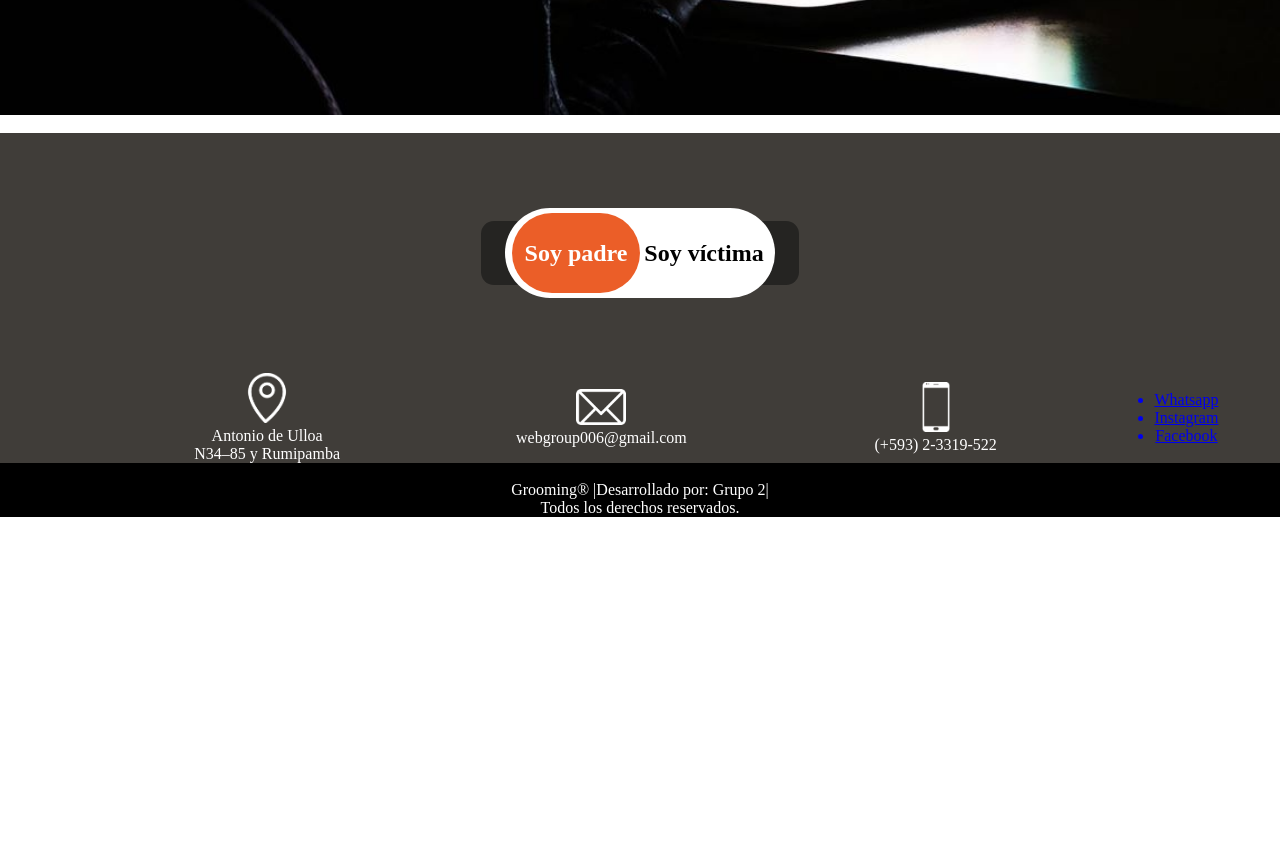
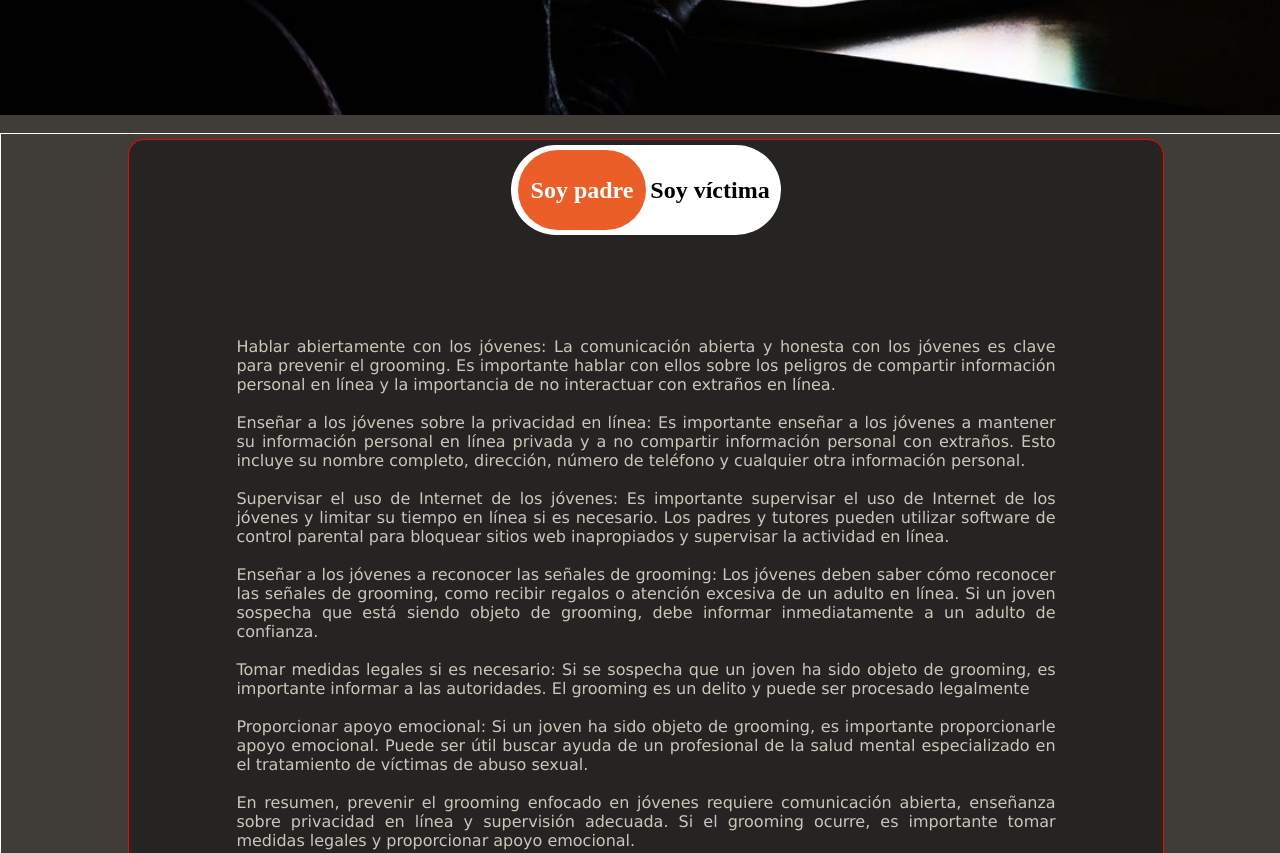
Before and after one commit to SebastianTorres12/P-ginaProfe, a plain HTML site: page index.html in a window 1280 px wide. Shown: the part 740-1593 px from the top of the page. Before the commit the page ends 1257 px from the top, so only its background shows below. Drawn offline with Linux system fonts and the light colour scheme.

Commit message:
cambia texto

```diff
--- a/index.css
+++ b/index.css
@@ -1,18 +1,20 @@
-*{
+* {
   margin: 0;
   padding: 0;
   box-sizing: 0;
 }
-body{
+
+body {
   text-align: center;
   z-index: 0;
-  background-color: white;
+  background-color: #403d39;
 }
 
-.header{
+.header {
   background-color: black;
   color: white;
 }
+
 .piePagina {
 
   display: grid;
@@ -27,61 +29,60 @@ body{
   width: 50px;
 }
 
-.footer{
+.footer {
   background-color: #403d39;
-  color:white;
+  color: white;
 }
-.footer p{
+
+.footer p {
   background-color: black;
 }
+
 .textoFooter {
-  display:contents;
+  display: contents;
 }
 
-.imgPrincipal{
+.imgPrincipal {
   width: 100%;
 }
 
-.contenedor{
+.contenedor {
   background-image: url("img1.jpeg");
   height: 100vh;
   background-position: center;
   background-repeat: no-repeat;
   background-size: cover;
-  color:white;
+  color: white;
   text-align: right;
 }
 
-.contenedor h1{
+.contenedor h1 {
   font-size: 6vw;
   padding-right: 40px;
   padding-top: 20px;
   font-family: Geneva;
 }
-
+.mainInfo {
+  display: flex;
+  align-items: center;
+  justify-content: center;
+  padding: 5px;
+  width: 100%;
+  border: 1px solid white;
+}
 .container {
+  display: grid;
+  grid-auto-flow: row;
+  place-items: center;
+  width: 80%;
   min-height: 30vh;
-  display: flex;
-  justify-content: center;
-  align-items: center;
-  background-color: #403d39;
+  border-radius: 1rem;
+  background-color: #252422;
+  padding: 5px;
+  border: 1px solid red;
 }
 
-.container .switch{
-  height: 8vh;
-  background-image: linear-gradient(to top, #252422, #252422);
-  padding: 0 1.5rem;
-  border-radius: 0.8rem;
-  display: flex;
-  align-items: center;
-  cursor: pointer;
-}
-
-.container .switch .input{
-  display: none;
-}
-
-.container .switch .rail{
+.container .rail {
   position: relative;
   width: 20vw;
   height: 10vh;
@@ -94,7 +95,8 @@ body{
   padding-left: 7px;
   padding-right: 7px;
 }
-.holderopcion{
+
+.holderopcion {
   width: 50%;
   height: 100%;
   border-radius: 3rem;
@@ -103,38 +105,15 @@ body{
   justify-content: center;
   transition: all 0.5s ease;
 }
-.activo{
-  background-color: rgba(235,94,40,1);
+
+.activo {
+  background-color: rgba(235, 94, 40, 1);
   color: white;
-
-}
-/* .container .switch .rail .circle{
-  display: block;
-  width: 10vw;
-  height: 12vh;
-  background-color: rgba(235,94,40,1);
-  border-radius: 3rem;
-  position: absolute;
-  top: 50%;
-  transform: translateY(-50%);
-  left: 0;
-  transition: transform 0.4s;
-} */
-
-.container .switch .indicator{
-  width: 15px;
-  height: 15px;
-  background-color: #fff;
-  border-radius: 50%;
-  border-color: black;
-  margin-left: 1.5rem;
-  transition: 0.4s;
 }
 
-.container .switch .input:checked ~ .rail .circle{
-  transform: translate(110%, -50%);
+.texto{
+  text-align: justify;
+  padding: 10%;
+  color: #ccc5b9;
+  font-family: 'Lucida Sans';
 }
-
-.container .switch .input:checked ~ .indicator{
-  background-color: red;
-}
--- a/index.html
+++ b/index.html
@@ -11,7 +11,7 @@
 </head>
 
 <body onload=cambiar(1)>
-    <header class="header" >
+    <header class="header">
         <h1>Grooming</h1>
     </header>
     <section>
@@ -24,9 +24,8 @@
             <h1>esto</h1>
         </div>
         <br />
-        <div class="container">
-            <label class="switch">
-                <input type="checkbox" class="input">
+        <div class="mainInfo">
+            <div class="container">
                 <div class="rail">
                     <div class="holderopcion" onclick=cambiar(1)>
                         <h1 class="opcion" id="padre">Soy padre</h1>
@@ -34,13 +33,11 @@
                     <div class="holderopcion" onclick=cambiar(2)>
                         <h1 class="opcion" id="victima">Soy víctima</h1>
                     </div>
-
-                    <span class="circle"></span>
-
                 </div>
-
-            </label>
-
+                <div class="texto">
+                    <p id="2"></p>
+                </div>
+            </div>
         </div>
 
     </section>
@@ -109,10 +106,25 @@
         if (n == 1) {
             holderopciones[0].classList.add("activo");
             holderopciones[1].classList.remove("activo");
+            let palabras="Hablar abiertamente con los jóvenes: La comunicación abierta y honesta con los jóvenes es clave para prevenir " +
+            "el grooming. Es importante hablar con ellos sobre los peligros de compartir información personal en línea y la importancia de "+
+            "no interactuar con extraños en línea."+
+            "<br/><br/>Enseñar a los jóvenes sobre la privacidad en línea: Es importante enseñar a los jóvenes a mantener su información personal en línea "+
+            "privada y a no compartir información personal con extraños. Esto incluye su nombre completo, dirección, número de teléfono y cualquier "+
+            "otra información personal."+
+            "<br/><br/>Supervisar el uso de Internet de los jóvenes: Es importante supervisar el uso de Internet de los jóvenes y limitar su tiempo en línea si es necesario. Los padres y tutores pueden utilizar software de control parental para bloquear sitios web inapropiados y supervisar la actividad en línea."+
+            "<br/><br/>Enseñar a los jóvenes a reconocer las señales de grooming: Los jóvenes deben saber cómo reconocer las señales de grooming, como recibir regalos o atención excesiva de un adulto en línea. Si un joven sospecha que está siendo objeto de grooming, debe informar inmediatamente a un adulto de confianza."+
+            "<br/><br/>Tomar medidas legales si es necesario: Si se sospecha que un joven ha sido objeto de grooming, es importante informar a las autoridades. El grooming es un delito y puede ser procesado legalmente"+
+            "<br/><br/>Proporcionar apoyo emocional: Si un joven ha sido objeto de grooming, es importante proporcionarle apoyo emocional. Puede ser útil buscar ayuda de un profesional de la salud mental especializado en el tratamiento de víctimas de abuso sexual."+
+            "<br/><br/>En resumen, prevenir el grooming enfocado en jóvenes requiere comunicación abierta, enseñanza sobre privacidad en línea y supervisión adecuada. Si el grooming ocurre, es importante tomar medidas legales y proporcionar apoyo emocional.";
+            document.getElementById('2').innerHTML = palabras;
         } else {
             holderopciones[1].classList.add("activo");
             holderopciones[0].classList.remove("activo");
+            let palabras="Si se sospecha o se es víctima de grooming, es importante tomar medidas inmediatas para protegerse y buscar ayuda. Aquí hay algunos consejos y estrategias para prevenir y enfrentar el grooming enfocado en jóvenes:";
+            document.getElementById('2').innerHTML = palabras;
         }
+
     }
 </script>
 
```
